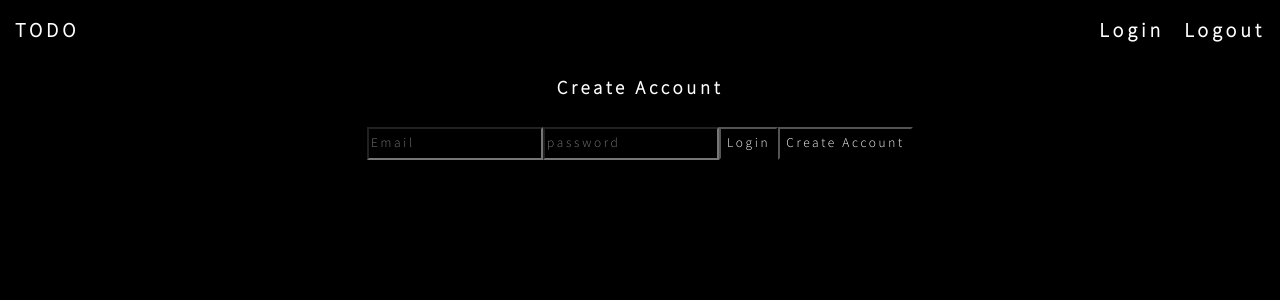
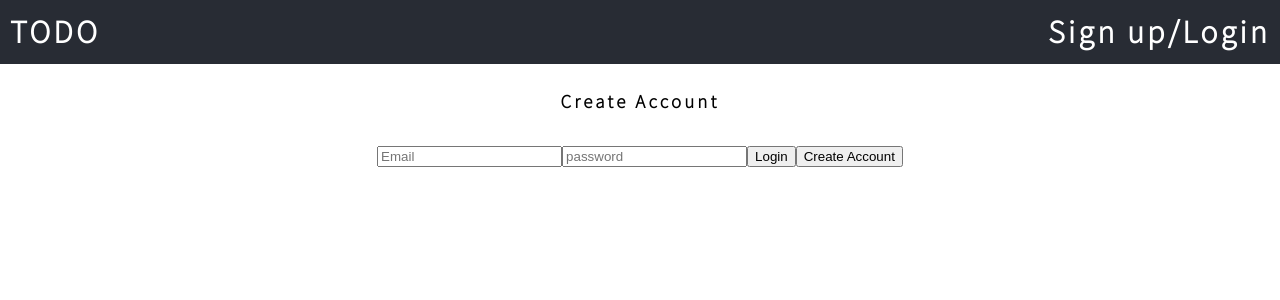
Before and after one commit to NikaDarab/todo, a React (Create React App) app: page / in a window 1280 px wide. Shown: the top 300 px of the page. Built offline with nearby package versions, Linux system fonts and the light colour scheme.

Commit message:
header problem solved

```diff
--- a/public/index.html
+++ b/public/index.html
@@ -28,6 +28,7 @@
   </head>
   <body>
     <noscript>You need to enable JavaScript to run this app.</noscript>
+    <script src="https://kit.fontawesome.com/a076d05399.js"></script>
     <div id="root"></div>
     <!--
       This HTML file is a template.
--- a/src/App.css
+++ b/src/App.css
@@ -1,25 +1,78 @@
 @import url("https://fonts.googleapis.com/css?family=Source+Sans+Pro:300");
 
-* {
+html,
+body {
   font-family: "Source Sans Pro", Helvetica, sans-serif;
   line-height: 2;
   letter-spacing: 0.2em;
-  background-color: black;
+  box-sizing: border-box;
+  margin: 0;
+  padding: 0;
+  width: 100%;
+}
+h1 {
+  margin: 0;
+  padding: 0;
+}
+tr,
+th,
+td {
+  border: 1px;
+  padding: 0 30px;
+  text-align: center;
+}
+
+.add-btn {
+  padding: 10% 0 0 0;
+  display: flex;
+  justify-content: center;
+}
+.table {
+  display: flex;
+  justify-content: center;
+  margin: 4% 10%;
+}
+.form-inline {
+  display: flex;
+  flex-flow: row wrap;
+  align-items: center;
+  justify-content: center;
+  padding: 5% 0 0 0;
+}
+.form-inline label {
+  margin: 5px 10px 5px 0;
+}
+.form-inline input {
+  vertical-align: middle;
+  margin: 5px 10px 5px 0;
+  padding: 10px;
+  background-color: #fff;
+  border: 1px solid #ddd;
+}
+.form-inline button {
+  padding: 10px 20px;
+  font-weight: 700;
+  font-size: 100%;
   color: white;
 }
+.button-save {
+  background-color: dodgerblue;
+  border: 1px solid #ddd;
+}
+.button-delete {
+  background-color: rgb(216, 97, 50);
+  border: 1px solid #ddd;
+}
+.form-inline button:hover {
+  background-color: royalblue;
+}
 
-.header {
-  margin: 10px 5px;
-  font-size: 20px;
-  font-weight: 700;
-}
 li {
   display: inline-block;
   padding: 0 10px;
 }
-
-.columns {
-  padding: 0 20px;
+.auth-link {
+  float: right;
 }
 .App {
   text-align: center;
@@ -30,22 +83,52 @@ li {
   pointer-events: none;
 }
 
+#root {
+  width: 100%;
+}
 @media (prefers-reduced-motion: no-preference) {
   .App-logo {
     animation: App-logo-spin infinite 20s linear;
   }
 }
+@media only screen and (max-width: 600px) {
+  * {
+    font-size: 10p;
+  }
+  tr,
+  th,
+  td {
+    padding: 0 5px;
+  }
+  .form-inline input {
+    margin: 10px 0;
+    align-items: stretch;
+  }
+
+  .form-inline {
+    flex-direction: column;
+    align-items: stretch;
+    padding: 10% 0;
+  }
+  header {
+    font-size: 10px;
+  }
+  .add-btn {
+    margin: 10% 0 0 0;
+  }
+  .add-see {
+    padding: 0 100px;
+  }
+  button {
+    font-size: 10px;
+  }
+}
 
 .App-header {
-  /* background-color: #000308; */
-  /* min-height: 100vh; */
-
-  display: flex;
-  flex-direction: column;
-  align-items: center;
-  justify-content: center;
-  font-size: calc(10px + 2vmin);
-  /* color: white; */
+  background-color: #282c34;
+  margin: 0;
+  padding: 0;
+  color: white;
 }
 
 .App-link {
--- a/src/App.js
+++ b/src/App.js
@@ -1,9 +1,11 @@
 import React, { useContext, useEffect } from "react";
+import { Route, Switch, BrowserRouter } from "react-router-dom";
 import "./App.css";
 import AuthContext from "./contexts/Auth";
 import TaskList from "./components/TaskList";
 import Login from "./components/Login";
 import Header from "./components/Header.js/Header";
+import Routes from "../src/components/Route/Route";
 
 function App() {
   const { user, checkForUser } = useContext(AuthContext);
@@ -13,12 +15,8 @@ function App() {
   return (
     <>
       <Header />
-      <div className="App">
-        {/* <div className="App-header"> */}
-        {/* <h3 className="list-title">{user ? "My Tasks" : null}</h3> */}
-        {user ? <TaskList /> : <Login />}
-        {/* </div> */}
-      </div>
+
+      <div className="App">{user ? <TaskList /> : <Login />}</div>
     </>
   );
 }
--- a/src/components/Header.js/Header.js
+++ b/src/components/Header.js/Header.js
@@ -1,14 +1,18 @@
-import React from "react";
+import React, { useState, useContext, useEffect } from "react";
+import AuthContext from "../../contexts/Auth";
 
 let Header = () => {
+  const { user, logout } = useContext(AuthContext);
   return (
     <>
-      <header className="header">
-        <nav>
+      <header className="App-header">
+        <h1>
           <li>TODO</li>
-          <li style={{ float: "right" }}>Logout</li>
-          <li style={{ float: "right" }}>Login</li>
-        </nav>
+
+          <li className="auth-link" onClick={logout}>
+            {user ? "Logout" : "Sign up/Login"}
+          </li>
+        </h1>
       </header>
     </>
   );
--- a/src/components/TaskList.jsx
+++ b/src/components/TaskList.jsx
@@ -11,6 +11,7 @@ function TaskList() {
     uid: user.uid,
   };
   const [newTask, setNewTask] = useState(false);
+  const [showList, setList] = useState(false);
   const [task, setTask] = useState(emptyTask);
   let { tasks, addTask, updateTask, getTasks, deleteTask } = useContext(
     TaskContext
@@ -63,43 +64,45 @@ function TaskList() {
   };
 
   return (
-    <div className="TaskList ">
-      <button
-        onClick={() => {
-          setNewTask(!newTask);
-        }}
+    <div className="TaskList">
+      <div className="add-btn">
+        <div
+          style={{ padding: "0 100px" }}
+          onClick={() => setNewTask(!newTask)}
         >
-        +
-      </button>
-      <table>
-        <thead>
-          <tr>
-            <th>Category</th>
-            <th>Name</th>
-            <th>Completed</th>
-          </tr>
-        </thead>
-        <tbody>
+          {!newTask && <i className="fas fa-plus fa-2x add"></i>}{" "}
+        </div>
+        <div style={{ padding: "0 100px" }} onClick={() => setList(!showList)}>
+          {!showList ? (
+            <i class="fas fa-eye fa-2x add"></i>
+          ) : (
+            <i class="fas fa-eye-slash fa-2x"></i>
+          )}
+        </div>
+      </div>
+      {/* <i class="fas fa-eye fa-2x add"></i> */}
+
+      <div>
         {newTask && (
-            <tr>
-              <td>
+          <div className="form-inline">
+            <label htmlFor="category">category</label>
             <input
               type="text"
-                  defaultValue={task.category}
+              value={task.category}
               onChange={handleCategoryChange}
               name="category"
+              required
             />
-              </td>
-              <td>
+            <label htmlFor="name">name</label>
             <input
               type="text"
-                  defaultValue={task.name}
+              value={task.name}
               onChange={handleNameChange}
               name="name"
+              required
             />
-              </td>
-              <td>
             <button
+              className="button-save"
               disabled={
                 task.name.length === 0 || task.category.length === 0
                   ? true
@@ -110,10 +113,25 @@ function TaskList() {
               save
             </button>{" "}
             <br />
-                <button onClick={cancelTask}>cancel</button>
-              </td>
+            <button className="button-delete" onClick={cancelTask}>
+              cancel
+            </button>
+          </div>
+        )}
+      </div>
+      <div className="table">
+        {!showList && (
+          <table>
+            <>
+              <thead>
+                <tr>
+                  <th>Category</th>
+                  <th>Name</th>
+                  <th>Completed</th>
                 </tr>
-          )}
+              </thead>
+            </>
+            <tbody>
               {tasks.map((task) => (
                 <tr key={task.id}>
                   <td>{task.task.category}</td>
@@ -124,13 +142,20 @@ function TaskList() {
                       checked={task.task.completed}
                       onChange={() => updateCompleted(task)}
                     />
-                <button onClick={() => handleDelete(task.id)}>delete</button>
+                  </td>
+                  <td>
+                    <div onClick={() => handleDelete(task.id)}>
+                      <i className="fas fa-trash"></i>
+                    </div>
                   </td>
                 </tr>
               ))}
             </tbody>
           </table>
-      <button onClick={logout}>Logout</button>
+        )}
+      </div>
+
+      {/* <button onClick={logout}>Logout</button> */}
     </div>
   );
 }
--- a/src/index.js
+++ b/src/index.js
@@ -5,15 +5,16 @@ import App from "./App";
 import reportWebVitals from "./reportWebVitals";
 import { TaskProvider } from "./contexts/Task";
 import { AuthProvider } from "./contexts/Auth";
+import { Route, Switch, BrowserRouter } from "react-router-dom";
 
 ReactDOM.render(
-  <React.StrictMode>
+  <BrowserRouter>
     <AuthProvider>
       <TaskProvider>
         <App />
       </TaskProvider>
     </AuthProvider>
-  </React.StrictMode>,
+  </BrowserRouter>,
   document.getElementById("root")
 );
 
```
Also changed, not shown: 1 other file (tests, documents, lock files or other folders). Lines whose indentation alone changed are shown as unchanged.
